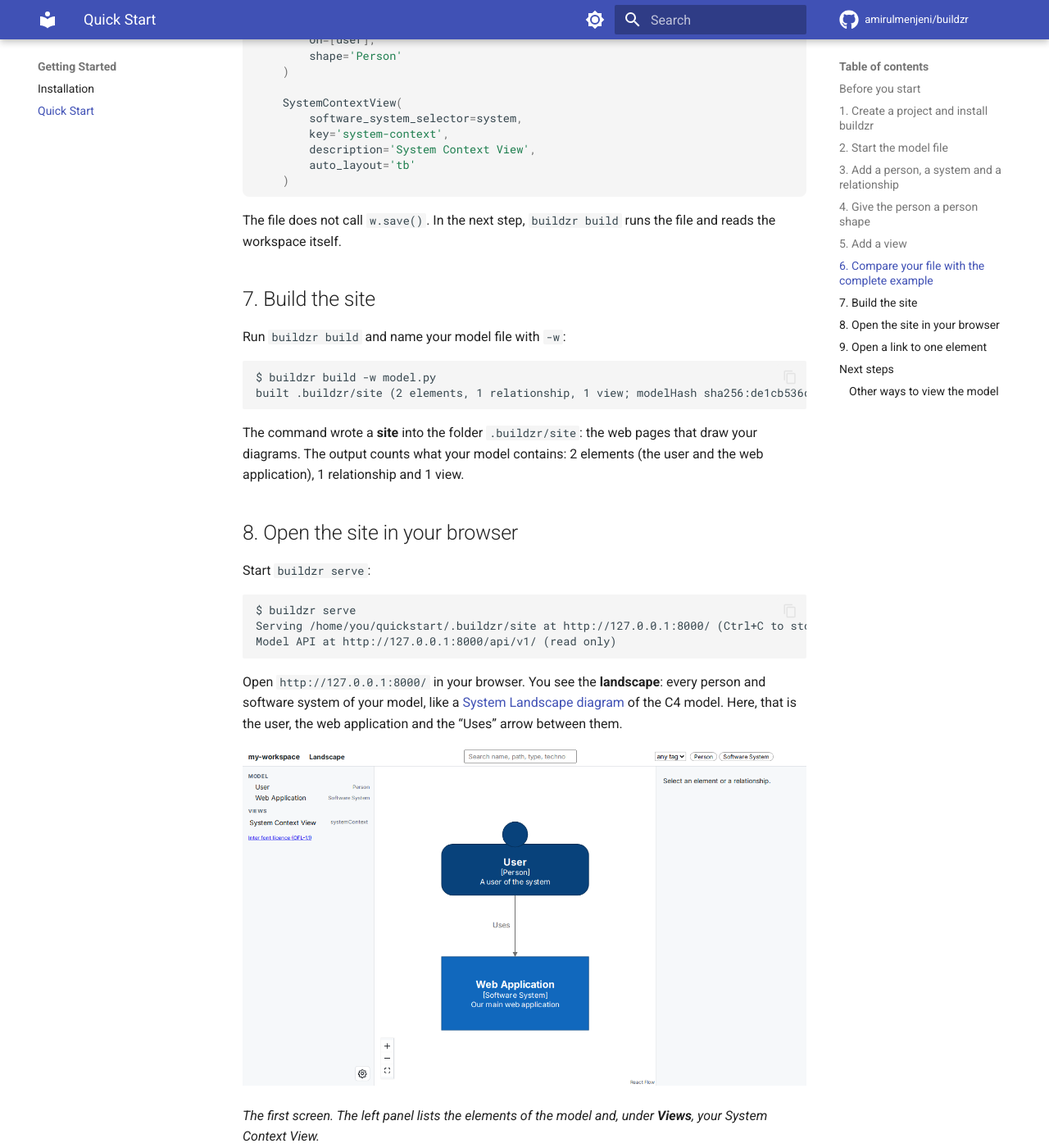
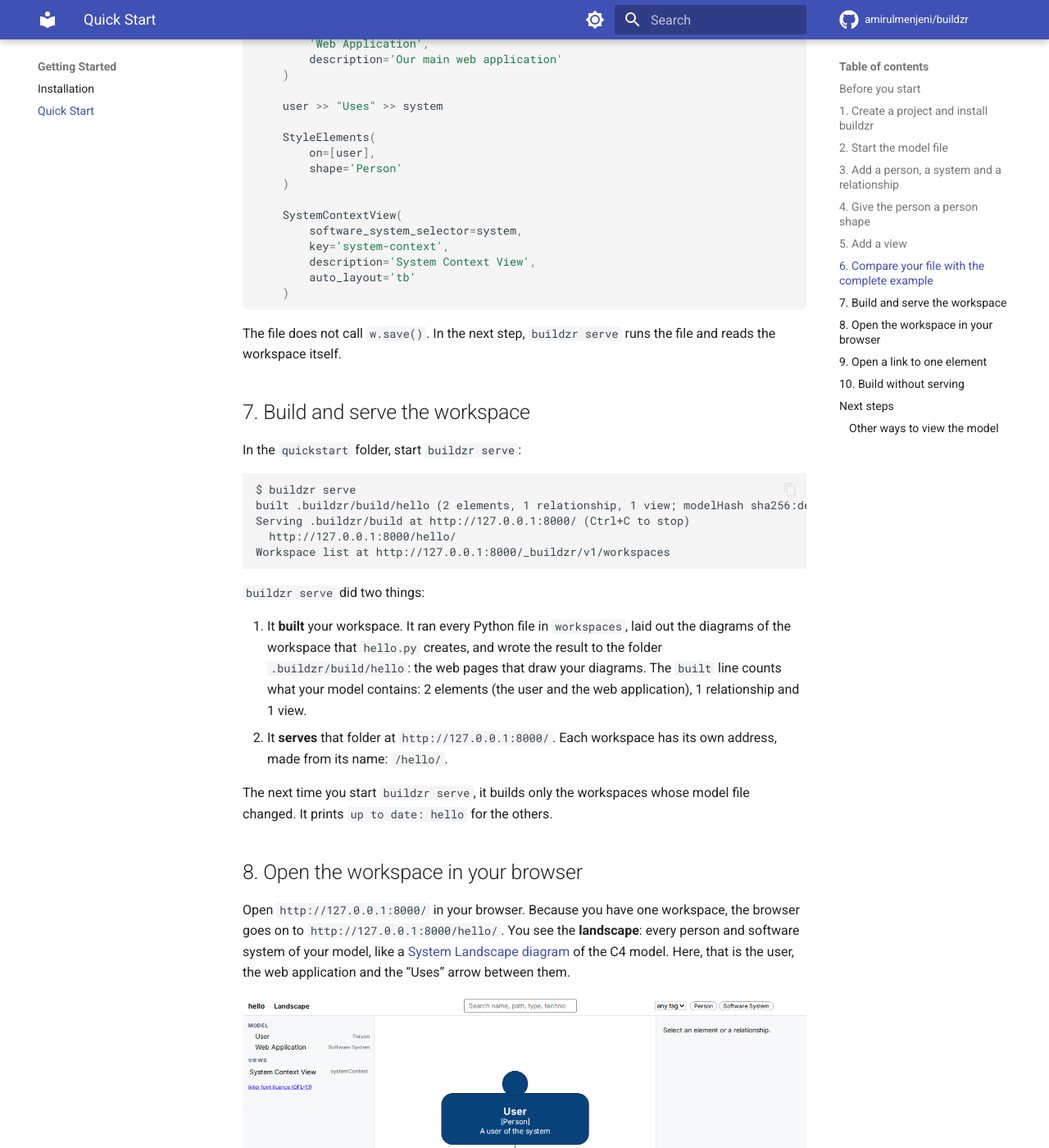
Before and after one commit to amirulmenjeni/buildzr, an MkDocs documentation site: the page built from docs/getting-started/quick-start.md, in a window 1280 px wide and 1400 px high, scrolled down 3970 px. Shown: the whole window at 82% size. Built offline with MkDocs 1.6.1 and Material for MkDocs 9.7.7, drawn with Linux system fonts in a browser that asks for light colours; comment, search, counter and statistics services are not loaded; some of the changed text lies outside the part shown.

Commit message:
docs(quick-start): build and serve from the workspaces folder

````diff
--- a/docs/getting-started/quick-start.md
+++ b/docs/getting-started/quick-start.md
@@ -1,6 +1,6 @@
 # Quick Start
 
-In this tutorial, you describe a small software system in Python, build it into a site with `buildzr build`, and open its diagram in your browser with `buildzr serve`. At the end, you have a working model file and a diagram that you can click through.
+In this tutorial, you describe a small software system in Python and open its diagram in your browser with `buildzr serve`, which builds the model and serves it in one step. At the end, you have a working model file and a diagram that you can click through.
 
 !!! tip "Try it in your browser first"
     The [complete example](#6-compare-your-file-with-the-complete-example) on this page has a **Run Code** button. It runs the model in your browser, without installing anything, and shows the model as JSON (the Structurizr workspace format). You do not need it for the tutorial.
@@ -15,27 +15,30 @@
 
 ## 1. Create a project and install buildzr
 
-Create a project folder, add buildzr to it, and activate its virtual environment:
+Create a project folder, add buildzr to it, activate its virtual environment, and create a folder called `workspaces`:
 
 ```bash
 uv init quickstart
 cd quickstart
 uv add buildzr
 source .venv/bin/activate
+mkdir workspaces
 ```
 
 On Windows, activate the environment with `.venv\Scripts\activate` instead. The `buildzr` command is now available in this terminal.
 
+The `workspaces` folder is where the `buildzr` command looks for your models. Each Python file in it describes one or more workspaces.
+
 !!! note "With pip, or without installing"
     With pip instead of uv: create and activate a virtual environment, then run `pip install buildzr`.
 
-    You can also run the commands of this tutorial without installing buildzr, by putting `uvx` in front of them (`uvx buildzr build -w model.py`). This tutorial installs buildzr anyway, because your editor needs it to understand the model file while you write it.
+    You can also run the commands of this tutorial without installing buildzr, by putting `uvx` in front of them (`uvx buildzr serve`). This tutorial installs buildzr anyway, because your editor needs it to understand the model file while you write it.
 
 ## 2. Start the model file
 
-The **model file** is a Python file that describes your architecture. Create a file called `model.py` in the `quickstart` folder, with this content:
+The **model file** is a Python file that describes your architecture. Create a file called `hello.py` in the `workspaces` folder, with this content:
 
-<!-- doctest: file model.py -->
+<!-- doctest: file workspaces/hello.py -->
 ```python
 # norun
 from buildzr.dsl import (
@@ -46,17 +49,17 @@
     SystemContextView,
 )
 
-with Workspace('my-workspace') as w:
+with Workspace('hello') as w:
     pass
 ```
 
-The first lines import what this tutorial uses from `buildzr.dsl`. `Workspace` holds your whole model: everything else in this tutorial goes inside the `with` block, in place of `pass`.
+The first lines import what this tutorial uses from `buildzr.dsl`. `Workspace` holds your whole model: everything else in this tutorial goes inside the `with` block, in place of `pass`. Its name, `hello`, becomes part of the address at which you open the diagrams.
 
 ## 3. Add a person, a system and a relationship
 
 Replace `pass` with a person, a software system, and a relationship between them. The new lines are highlighted:
 
-<!-- doctest: file model.py -->
+<!-- doctest: file workspaces/hello.py -->
 ```python hl_lines="11-17"
 # norun
 from buildzr.dsl import (
@@ -67,7 +70,7 @@
     SystemContextView,
 )
 
-with Workspace('my-workspace') as w:
+with Workspace('hello') as w:
     user = Person('User', description='A user of the system')
     system = SoftwareSystem(
         'Web Application',
@@ -83,7 +86,7 @@
 
 Add a style that draws the user with the `Person` shape:
 
-<!-- doctest: file model.py -->
+<!-- doctest: file workspaces/hello.py -->
 ```python hl_lines="19-22"
 # norun
 from buildzr.dsl import (
@@ -94,7 +97,7 @@
     SystemContextView,
 )
 
-with Workspace('my-workspace') as w:
+with Workspace('hello') as w:
     user = Person('User', description='A user of the system')
     system = SoftwareSystem(
         'Web Application',
@@ -113,7 +116,7 @@
 
 A **view** is a diagram that you choose to draw. Add a system context view of the web application: it shows the system and the people and systems around it.
 
-<!-- doctest: file model.py -->
+<!-- doctest: file workspaces/hello.py -->
 ```python hl_lines="24-29"
 # norun
 from buildzr.dsl import (
@@ -124,7 +127,7 @@
     SystemContextView,
 )
 
-with Workspace('my-workspace') as w:
+with Workspace('hello') as w:
     user = Person('User', description='A user of the system')
     system = SoftwareSystem(
         'Web Application',
@@ -150,9 +153,9 @@
 
 ## 6. Compare your file with the complete example
 
-Your `model.py` is now complete. It must look like this:
+Your `workspaces/hello.py` is now complete. It must look like this:
 
-<!-- doctest: file model.py -->
+<!-- doctest: file workspaces/hello.py -->
 ```python
 from buildzr.dsl import (
     Workspace,
@@ -162,7 +165,7 @@
     SystemContextView,
 )
 
-with Workspace('my-workspace') as w:
+with Workspace('hello') as w:
     user = Person('User', description='A user of the system')
     system = SoftwareSystem(
         'Web Application',
@@ -184,32 +187,32 @@
     )
 ```
 
-The file does not call `w.save()`. In the next step, `buildzr build` runs the file and reads the workspace itself.
+The file does not call `w.save()`. In the next step, `buildzr serve` runs the file and reads the workspace itself.
 
-## 7. Build the site
+## 7. Build and serve the workspace
 
-Run `buildzr build` and name your model file with `-w`:
-
-```text
-$ buildzr build -w model.py
-built .buildzr/site (2 elements, 1 relationship, 1 view; modelHash sha256:de1cb536d351…)
-```
-
-The command wrote a **site** into the folder `.buildzr/site`: the web pages that draw your diagrams. The output counts what your model contains: 2 elements (the user and the web application), 1 relationship and 1 view.
-
-## 8. Open the site in your browser
-
-Start `buildzr serve`:
+In the `quickstart` folder, start `buildzr serve`:
 
 ```text
 $ buildzr serve
-Serving /home/you/quickstart/.buildzr/site at http://127.0.0.1:8000/ (Ctrl+C to stop)
-Model API at http://127.0.0.1:8000/api/v1/ (read only)
+built .buildzr/build/hello (2 elements, 1 relationship, 1 view; modelHash sha256:de1cb536d351…)
+Serving .buildzr/build at http://127.0.0.1:8000/ (Ctrl+C to stop)
+  http://127.0.0.1:8000/hello/
+Workspace list at http://127.0.0.1:8000/_buildzr/v1/workspaces
 ```
 
-Open `http://127.0.0.1:8000/` in your browser. You see the **landscape**: every person and software system of your model, like a [System Landscape diagram](https://c4model.com/#SystemLandscapeDiagram) of the C4 model. Here, that is the user, the web application and the "Uses" arrow between them.
+`buildzr serve` did two things:
 
-![The viewer after it opens: the User above the Web Application, joined by an arrow labelled Uses, with the model tree on the left](../images/quick-start/quick-start-landscape.png)
+1. It **built** your workspace. It ran every Python file in `workspaces`, laid out the diagrams of the workspace that `hello.py` creates, and wrote the result to the folder `.buildzr/build/hello`: the web pages that draw your diagrams. The `built` line counts what your model contains: 2 elements (the user and the web application), 1 relationship and 1 view.
+2. It **serves** that folder at `http://127.0.0.1:8000/`. Each workspace has its own address, made from its name: `/hello/`.
+
+The next time you start `buildzr serve`, it builds only the workspaces whose model file changed. It prints `up to date: hello` for the others.
+
+## 8. Open the workspace in your browser
+
+Open `http://127.0.0.1:8000/` in your browser. Because you have one workspace, the browser goes on to `http://127.0.0.1:8000/hello/`. You see the **landscape**: every person and software system of your model, like a [System Landscape diagram](https://c4model.com/#SystemLandscapeDiagram) of the C4 model. Here, that is the user, the web application and the "Uses" arrow between them.
+
+![The viewer at /hello/ after it opens: the User above the Web Application, joined by an arrow labelled Uses, with the model tree on the left](../images/quick-start/quick-start-landscape.png)
 
 *The first screen. The left panel lists the elements of the model and, under **Views**, your System Context View.*
 
@@ -224,10 +227,10 @@
 Every screen of the viewer has its own address. Open this address in your browser:
 
 ```
-http://127.0.0.1:8000/#/v/system-context?sel=user
+http://127.0.0.1:8000/hello/#/v/system-context?sel=user
 ```
 
-The viewer opens the System Context View that you added in step 5, with the User selected. You can share such a link with anyone who can open the site.
+The viewer opens the System Context View that you added in step 5, with the User selected. You can share such a link with anyone who can open the workspace.
 
 ![The System Context View opened from a link, with the User box selected and its details in the right panel](../images/quick-start/quick-start-view-link.png)
 
@@ -235,19 +238,29 @@
 
 To stop `buildzr serve`, press Ctrl+C in the terminal.
 
+## 10. Build without serving
+
+`buildzr build` does the first half of `buildzr serve`: it builds every workspace of the `workspaces` folder and stops. Use it when you want the built files only, for example to copy them to another machine:
+
+```text
+$ buildzr build
+built .buildzr/build/hello (2 elements, 1 relationship, 1 view; modelHash sha256:de1cb536d351…)
+```
+
+Unlike `buildzr serve`, `buildzr build` always builds every workspace again.
+
 ## Next steps
 
-You have written a model file, built it into a site and opened its diagrams. From here:
+You have written a model file, built it into a workspace and opened its diagrams. From here:
 
 - Learn how to describe more: [Core Concepts](../user-guide/core-concepts.md), [Models](../user-guide/models.md), [Relationships](../user-guide/relationships.md) and [Views](../user-guide/views.md).
-- Keep the model file name in a config file, so that you do not type `-w model.py` each time: [`buildzr.yaml`](../config.md).
-- Put the site where other people can open it: [Publish your first site](../publish-first-site.md).
-- Look up every option of `build`, `serve` and `deploy`: [Command reference](../cli.md).
+- Serve several workspaces, and let other people open them: [Serve your workspaces](../serve-workspaces.md).
+- Look up every option of `build` and `serve`: [Command reference](../cli.md).
 - Let scripts and AI assistants read your model as JSON: [The Model API](../model-api.md).
 
 ### Other ways to view the model
 
-The site is the main way to view a buildzr model, but the model is also a standard Structurizr workspace in JSON. To write it to a file, add `w.save(path='workspace.json')` as the last line of the `with` block and run `python model.py`. Then you can open it with other tools:
+The viewer is the main way to view a buildzr model, but the model is also a standard Structurizr workspace in JSON. To write it to a file, add `w.save(path='workspace.json')` as the last line of the `with` block and run `python workspaces/hello.py`. Then you can open it with other tools:
 
 - **[Structurizr Lite](https://docs.structurizr.com/lite)** shows the workspace in your browser. Run it in the folder that holds `workspace.json`:
 
````
Also changed, not shown: docs/images/quick-start/quick-start-element-selected.png, docs/images/quick-start/quick-start-landscape.png, docs/images/quick-start/quick-start-view-link.png, 1 other file.
